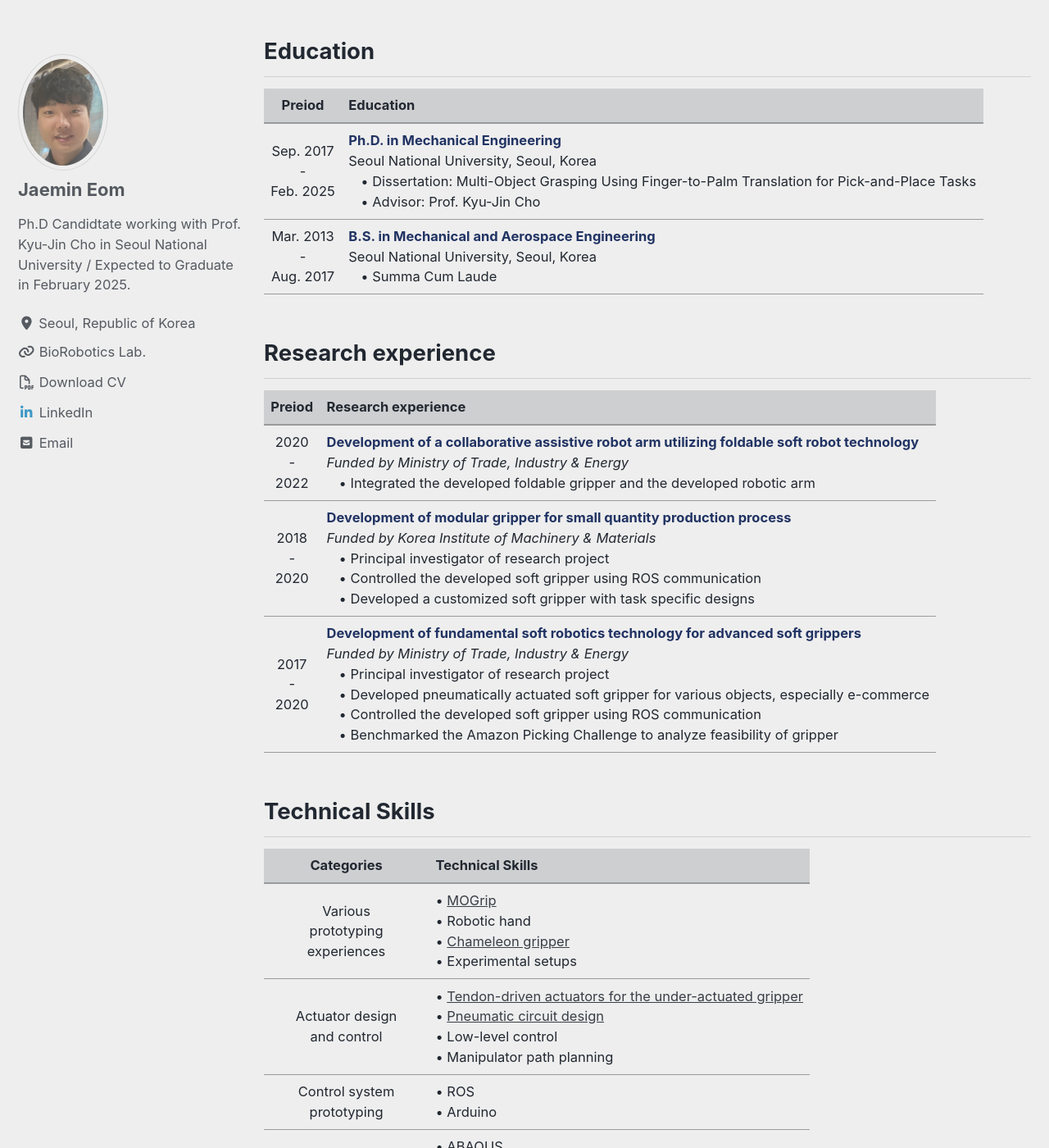
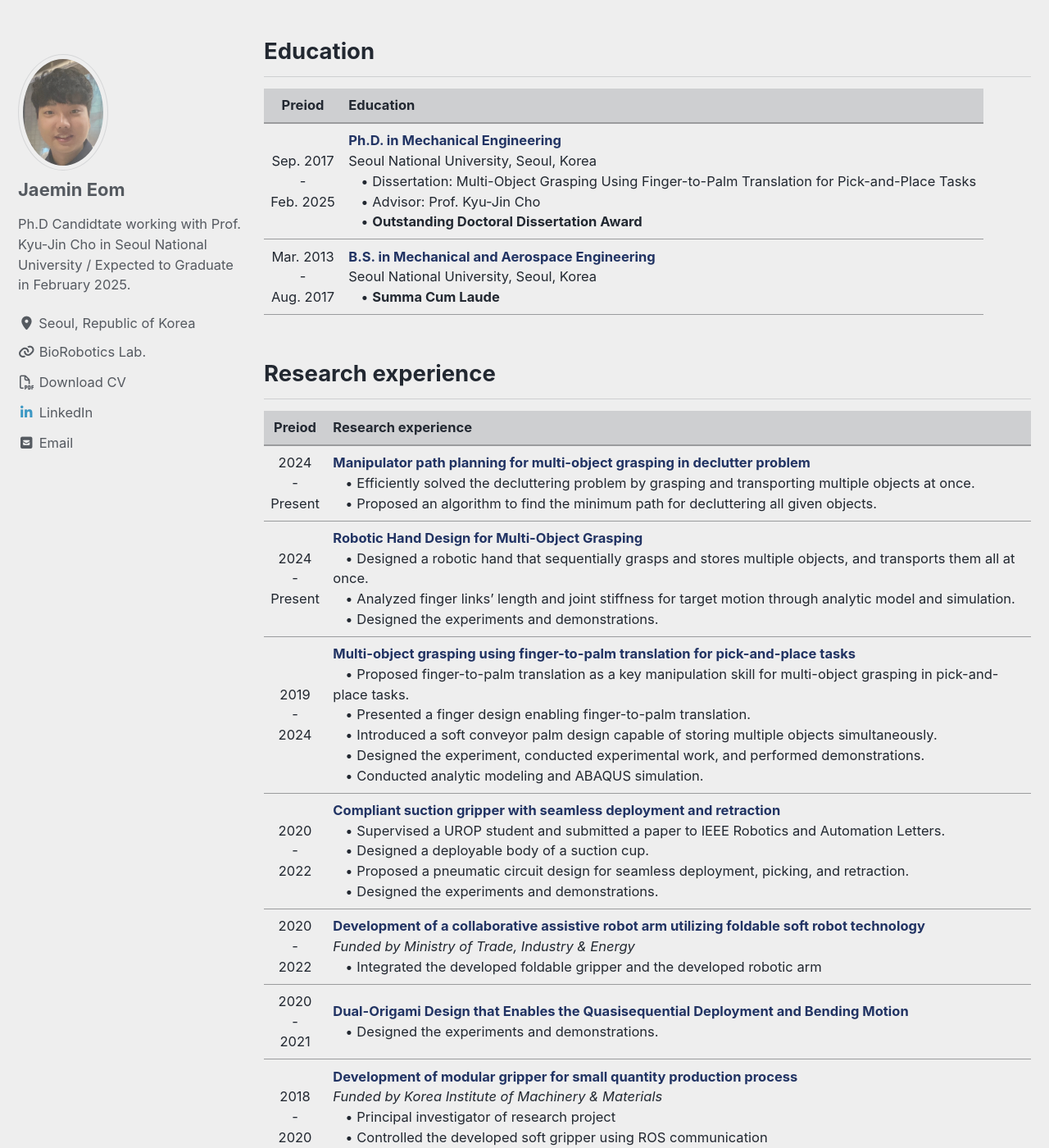
Before and after one commit to JaeminEom/JaeminEom.github.io, a Jekyll site: the page built from _pages/About.md, in a window 1280 px wide and 1400 px high, scrolled down 781 px. Shown: the whole window at 82% size. Built offline with Jekyll 4.4.1, drawn with Linux system fonts in a browser that asks for light colours; cached includes are drawn as plain includes; some of the changed text lies outside the part shown.

Commit message:
Update site settings

```diff
--- a/_pages/About.md
+++ b/_pages/About.md
@@ -47,22 +47,25 @@ CV can be downloaded form [here][cv_link].
 
 |Preiod|Education|
 |:---:|:---|
-|Sep. 2017  <br>-<br> Feb. 2025|<b><font color="#213363">Ph.D. in Mechanical Engineering</font></b><br> Seoul National University, Seoul, Korea <br> <span style="padding-left:15px;">&bull; Dissertation: Multi-Object Grasping Using Finger-to-Palm Translation for Pick-and-Place Tasks <br> <span style="padding-left:15px;">&bull; Advisor: Prof. Kyu-Jin Cho|
-|Mar. 2013 <br>-<br> Aug. 2017|<b><font color="#213363">B.S. in Mechanical and Aerospace Engineering</font></b><br> Seoul National University, Seoul, Korea <br> <span style="padding-left:15px;">&bull; Summa Cum Laude|
+|Sep. 2017  <br>-<br> Feb. 2025|<b><font color="#213363">Ph.D. in Mechanical Engineering</font></b><br> Seoul National University, Seoul, Korea <br> <span style="padding-left:15px;">&bull; Dissertation: Multi-Object Grasping Using Finger-to-Palm Translation for Pick-and-Place Tasks <br> <span style="padding-left:15px;">&bull; Advisor: Prof. Kyu-Jin Cho <br><span style="padding-left:15px;">&bull; <b>Outstanding Doctoral Dissertation Award</b>|
+|Mar. 2013 <br>-<br> Aug. 2017|<b><font color="#213363">B.S. in Mechanical and Aerospace Engineering</font></b><br> Seoul National University, Seoul, Korea <br> <span style="padding-left:15px;">&bull; <b>Summa Cum Laude</b>|
 
 
 ## Research experience
 
 |Preiod|Research experience|
 |:---:|:---|
+|2024 <br>-<br> Present|<b><font color="#213363">Manipulator path planning for multi-object grasping in declutter problem</font></b><br><span style="padding-left:15px;">&bull; Efficiently solved the decluttering problem by grasping and transporting multiple objects at once. <br><span style="padding-left:15px;">&bull; Proposed an algorithm to find the minimum path for decluttering all given objects.|
+|2024 <br>-<br> Present|<b><font color="#213363">Robotic Hand Design for Multi-Object Grasping</font></b><br><span style="padding-left:15px;">&bull; Designed a robotic hand that sequentially grasps and stores multiple objects, and transports them all at once. <br><span style="padding-left:15px;">&bull; Analyzed finger links' length and joint stiffness for target motion through analytic model and simulation. <br><span style="padding-left:15px;">&bull; Designed the experiments and demonstrations.|
+|2019 <br>-<br> 2024|<b><font color="#213363">Multi-object grasping using finger-to-palm translation for pick-and-place tasks</font></b><br><span style="padding-left:15px;">&bull; Proposed finger-to-palm translation as a key manipulation skill for multi-object grasping in pick-and-place tasks. <br><span style="padding-left:15px;">&bull; Presented a finger design enabling finger-to-palm translation. <br><span style="padding-left:15px;">&bull; Introduced a soft conveyor palm design capable of storing multiple objects simultaneously.<br><span style="padding-left:15px;">&bull; Designed the experiment, conducted experimental work, and performed demonstrations. <br><span style="padding-left:15px;">&bull; Conducted analytic modeling and ABAQUS simulation.|
+|2020 <br>-<br> 2022|<b><font color="#213363">Compliant suction gripper with seamless deployment and retraction</font></b><br><span style="padding-left:15px;">&bull; Supervised a UROP student and submitted a paper to IEEE Robotics and Automation Letters. <br><span style="padding-left:15px;">&bull; Designed a deployable body of a suction cup. <br><span style="padding-left:15px;">&bull; Proposed a pneumatic circuit design for seamless deployment, picking, and retraction. <br><span style="padding-left:15px;">&bull; Designed the experiments and demonstrations.|
 |2020 <br>-<br> 2022|<b><font color="#213363">Development of a collaborative assistive robot arm utilizing foldable soft robot technology</font></b><br><i>Funded by Ministry of Trade, Industry & Energy</i><br> <span style="padding-left:15px;">&bull; Integrated the developed foldable gripper and the developed robotic arm|
+|2020 <br>-<br> 2021|<b><font color="#213363">Dual-Origami Design that Enables the Quasisequential Deployment and Bending Motion</font></b><br><span style="padding-left:15px;">&bull; Designed the experiments and demonstrations.|
 |2018 <br>-<br> 2020|<b><font color="#213363">Development of modular gripper for small quantity production process</font></b><br><i>Funded by Korea Institute of Machinery & Materials</i><br> <span style="padding-left:15px;">&bull; Principal investigator of research project <br> <span style="padding-left:15px;">&bull; Controlled the developed soft gripper using ROS communication <br> <span style="padding-left:15px;">&bull; Developed a customized soft gripper with task specific designs|
 |2017 <br>-<br> 2020|<b><font color="#213363">Development of fundamental soft robotics technology for advanced soft grippers</font></b><br><i>Funded by Ministry of Trade, Industry & Energy</i><br> <span style="padding-left:15px;">&bull; Principal investigator of research project <br> <span style="padding-left:15px;">&bull; Developed pneumatically actuated soft gripper for various objects, especially e-commerce <br> <span style="padding-left:15px;">&bull; Controlled the developed soft gripper using ROS communication <br> <span style="padding-left:15px;">&bull; Benchmarked the Amazon Picking Challenge to analyze feasibility of gripper|
+|2018 <br>-<br> 2019|<b><font color="#213363">A hybrid gripper with pinching and suction grasp modes using a soft reconfigurable structure</font></b><br><span style="padding-left:15px;">&bull; Designed a soft reconfigurable structure that functions as a gripper with fingers and transforms into a suction cup upon everting. <br><span style="padding-left:15px;">&bull; Designed a tendon routing for adaptive grasping.|
+|2017 <br>-<br> 2018|<b><font color="#213363">Soft LEGO: Bottom-up design platform for soft robotics</font></b><br><span style="padding-left:15px;">&bull; Proposed modular soft pneumatic actuator design compatible with LEGO.<br><span style="padding-left:15px;">&bull; Utilized the ABAQUS simulation to predict the behavior of a soft pneumatic module.<br><span style="padding-left:15px;">&bull; Designed the demonstrations.|
 
-<!-- |2014 <br>-<br> 2015|<b><font color="#213363">Under-actuated bionic arm system </font></b><font color="#17594A"> <b>**Technology transfer**</b> </font><br><i>Funded by National Research Foundation of Korea, Ministry of Science, ICT and Future Planning</i><br> <span>&#8226;</span>  Under-actuated prosthetic hand for the amputee<br> Contributed the under-actuated tendon routing design.|
-|2013 <br>-<br> 2017|<b><font color="#213363">GRIPIT</font></b> <font color="#17594A"> <b>**Minister`s Prize, 16th Industrial Technology Award of the Month**</b> </font> <br><span>&#8226;</span> Active Hand Assist Device for the People with Spinal Cord Injury<br> Contributed the original idea, design, prototyping, experiments, and analyzing the data. <br> Co-worked with SMT Inc.<br> <font color="#17594A"><b>Received $2,000 investment through social funding (KaKao Story Funding)</b></font>|
-|2013 <br>-<br> 2014|<b><font color="#213363">Development of an Embedded Control Module for Rehabilitation Devices</font></b><br> <i> Funded by National Rehabilitation Center of Korea</i><br> <span>&#8226;</span>   Rehabilitation devices for the stroke people. <br> Participated in clinical trials with muscular disease patients and SCI patients <br> Co-work with National Rehabilitation Center of Korea and NT Research Inc.|
-|2012 <br>-<br> 2015|<b><font color="#213363">Exo-Glove</font></b><br> <i>Funded by National Rehabilitation Center of Korea</i> <br> <i> Funded by National Research Foundation of Korea, Ministry of Education and Science Technology</i> <br><span>&#8226;</span>   Hand wearable robot for the spinal cord injury<br>Participated in clinical trials with muscular disease patients and SCI patients <br> Co-work with National Rehabilitation Center of Korea| -->
 
 ## Technical Skills
 
@@ -70,9 +73,8 @@ CV can be downloaded form [here][cv_link].
 |:---:|:---|
 |Various <br>prototyping <br> experiences|  <span>&#8226;</span>  [MOGrip][MOGrip Project Page] <br>  <span>&#8226;</span>  Robotic hand<br>  <span>&#8226;</span>  [Chameleon gripper][Chameleon Project Page]<br>  <span>&#8226;</span>  Experimental setups|
 |Actuator design <br> and control|  <span>&#8226;</span>  [Tendon-driven actuators for the under-actuated gripper][MOGrip Project Page]<br>  <span>&#8226;</span>  [Pneumatic circuit design][Chameleon Project Page]<br>  <span>&#8226;</span>  Low-level control  <br><span>&#8226;</span>  Manipulator path planning|
-|Control system <br>prototyping|  <span>&#8226;</span>  ROS<br>  <span>&#8226;</span>  Arduino|
 |Analysis and Simulation|  <span>&#8226;</span>  ABAQUS <br>  <span>&#8226;</span>  MATLAB|
-|CAD design|  <span>&#8226;</span>  SOLIDWORKS<br>  <span>&#8226;</span>  CATIA|
+|CAD design|  <span>&#8226;</span>  SOLIDWORKS|
 |Manufacturing|  <span>&#8226;</span>  Elastomer Molding for Soft Robot Fabrication<br>  <span>&#8226;</span>  Laser cutter<br>  <span>&#8226;</span>  3D printing<br>  <span>&#8226;</span>  Heat press|
 |Circuit design|  <span>&#8226;</span>  Eagle CAD|
 
@@ -99,6 +101,7 @@ CV can be downloaded form [here][cv_link].
 
 |Preiod|Awards|
 |:---:|:---|
+|Feb. 2025|<b><font color="#213363">Outstanding Doctoral Dissertation Award</font></b> <br> Department of Mechanical Engineering, Seoul National University|
 |Nov. 2023|<b><font color="#213363">Honorable Mention, 8th KSME-SEMES Open Innovation Challenge (Young Engineers Group)</font></b> <br> The Korean Society of Mechanical Engineers & SEMES Co., Ltd. <br><span style="padding-left:15px;">&bull; Team leader|
 |Nov. 2023|<b><font color="#213363">Honorable Mention, 8th KSME-SEMES Open Innovation Challenge (Young Engineers Group)</font></b> <br> The Korean Society of Mechanical Engineers & SEMES Co., Ltd. <br><span style="padding-left:15px;">&bull; Team leader|
 |Nov. 2020|<b><font color="#213363">Silver prize, 5th KSME-SEMES Open Innovation Challenge (Young Engineers Group)</font></b> <br> The Korean Society of Mechanical Engineers & SEMES Co., Ltd. <br><span style="padding-left:15px;">&bull; Team member|
```
Also changed, not shown: 1 other file.
